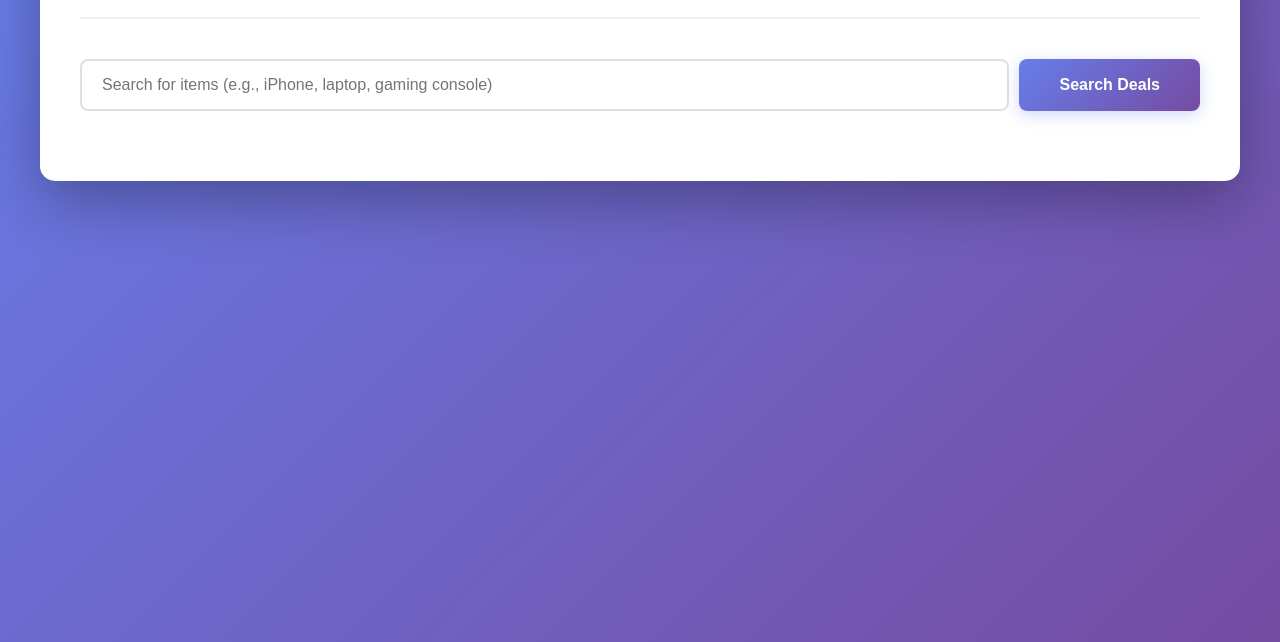
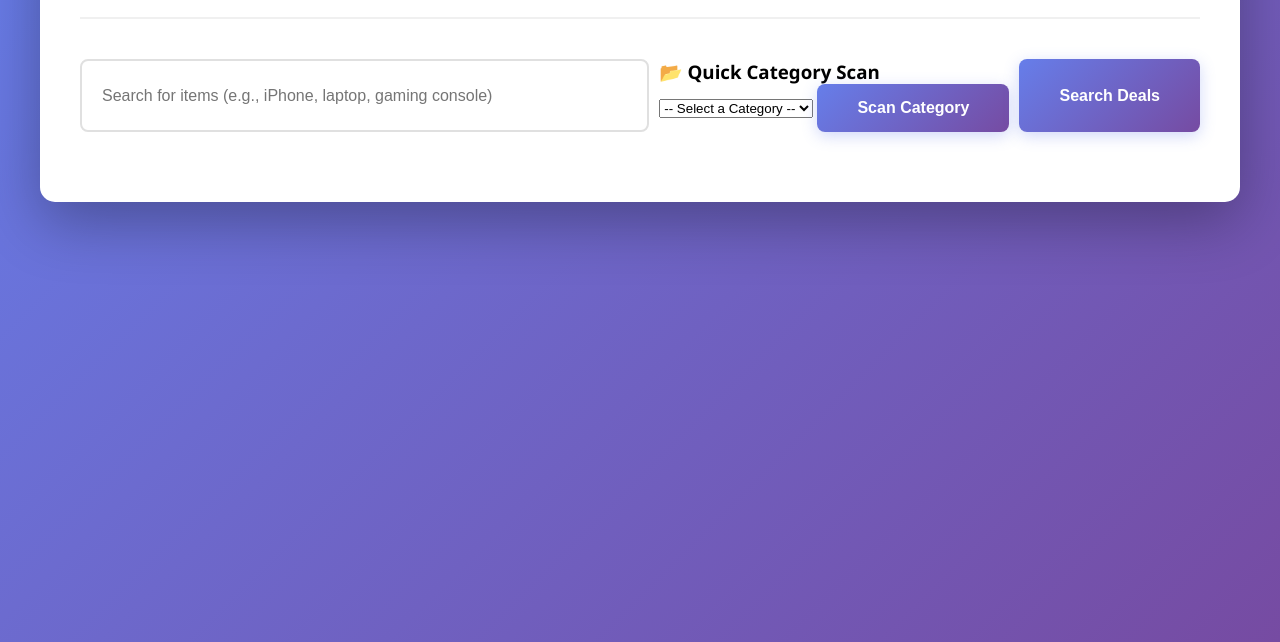
Before and after one commit to nerfspace/Auction-scraper, a website: page public/index.html in a window 1280 px wide. Shown: the part 158-800 px from the top of the page. Drawn offline with Linux system fonts and the light colour scheme.

Commit message:
Update index.html

```diff
--- a/public/index.html
+++ b/public/index.html
@@ -20,6 +20,22 @@
                 placeholder="Search for items (e.g., iPhone, laptop, gaming console)"
                 onkeypress="handleEnter(event)"
             >
+        <div class="category-section">
+            <h3>📂 Quick Category Scan</h3>
+            <select id="categorySelect">
+                <option value="">-- Select a Category --</option>
+                <option value="Electronics">Electronics</option>
+                <option value="Fashion">Fashion</option>
+                <option value="Home & Garden">Home & Garden</option>
+                <option value="Sports">Sports</option>
+                <option value="Collectibles">Collectibles</option>
+                <option value="Toys">Toys</option>
+                <option value="Books">Books</option>
+            </select>
+            <button onclick="scanCategory()">Scan Category</button>
+        </div>
+
+
             <button onclick="searchAuctions()">Search Deals</button>
         </div>
 
```
